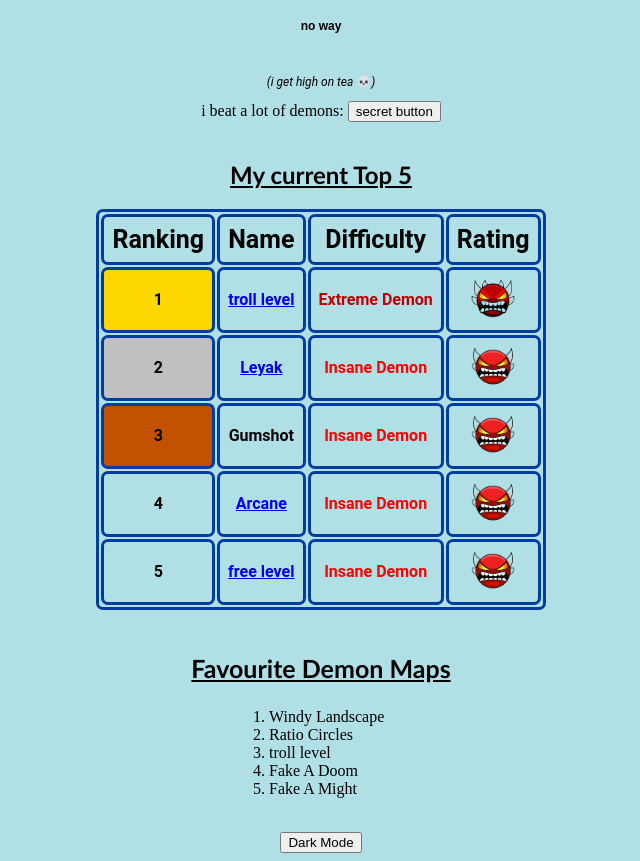
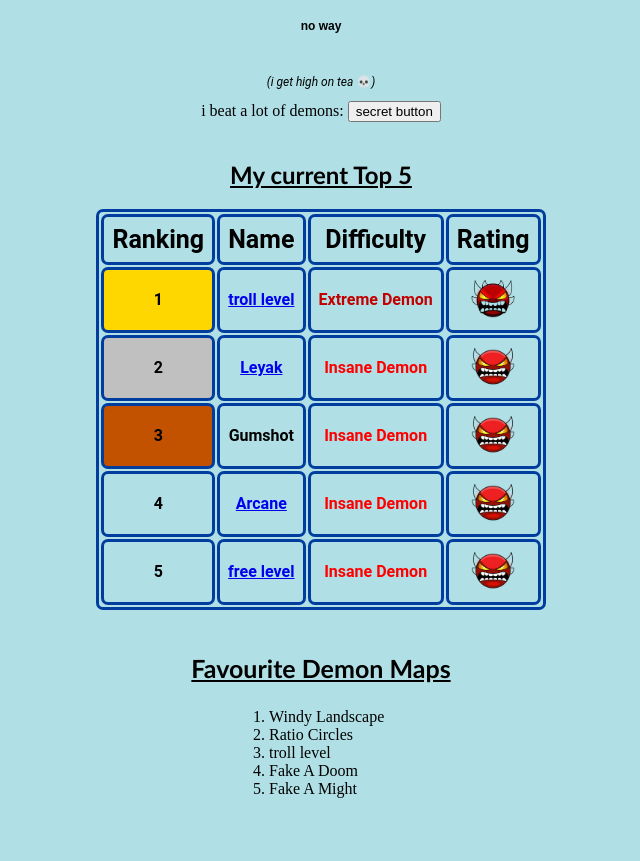
Before and after one commit to real-nitrobenzene/about_me, a plain HTML site: page index.html in a window 1280 px wide. Shown: the part 72-933 px from the top of the page, without its empty margins (319-959 px from the left). After the commit the page ends 886 px from the top, so only its background shows below. Drawn offline with Linux system fonts and the light colour scheme.

Commit message:
Update index.html

```diff
--- a/index.html
+++ b/index.html
@@ -83,6 +83,4 @@
 		<li> Fake A Doom </li>
 		<li> Fake A Might </li>
 	</ol>
-	<br>
-	<a href="https://real-nitrobenzene.github.io/about_me/index_dark.html"><button>Dark Mode</button></a>
 </body>
```
